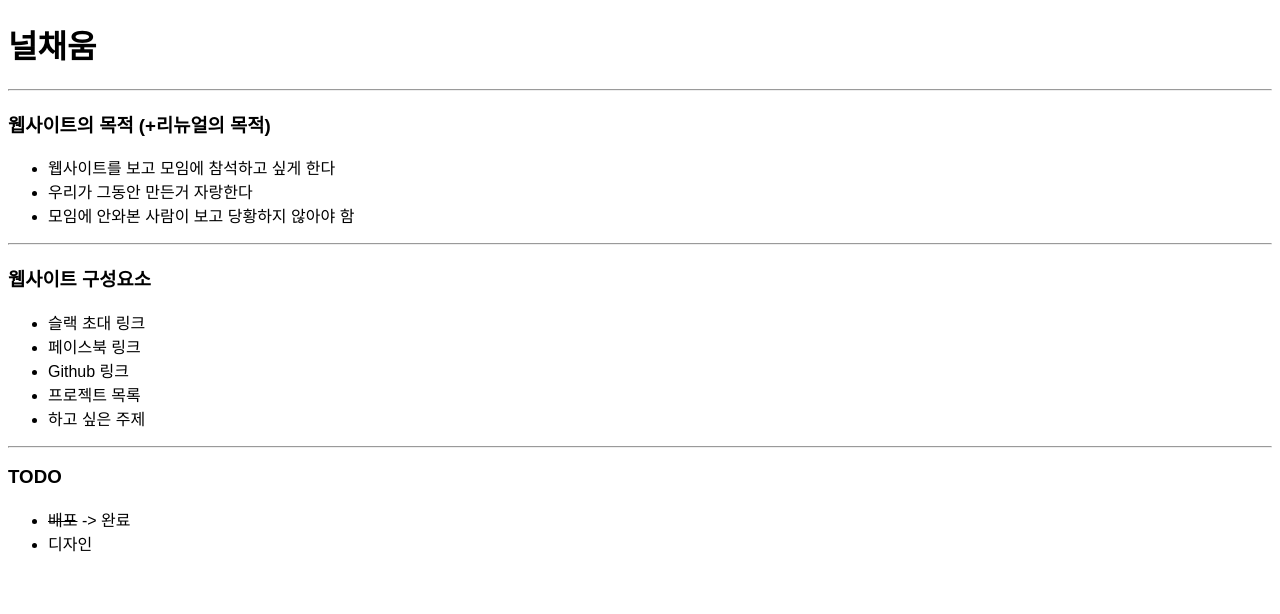
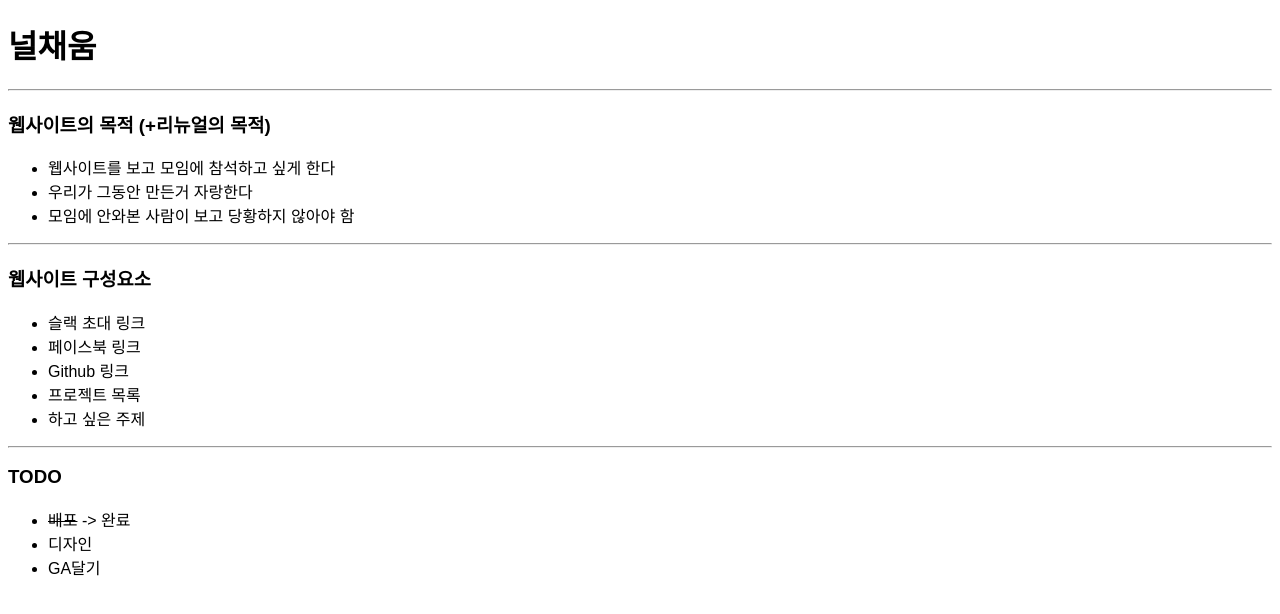
Before and after one commit to NullFull/nullfull.kr, a Gatsby app: page / in a window 1280 px wide. Shown: the top 614 px of the page. Built offline with nearby package versions, Linux system fonts and the light colour scheme.

Commit message:
TODO에 GA달기 추가

```diff
--- a/src/pages/index.js
+++ b/src/pages/index.js
@@ -31,6 +31,7 @@ const Index = () => {
             <ul>
                 <li><strike>배포</strike> -> 완료</li>
                 <li>디자인</li>
+                <li>GA달기</li>
             </ul>
         </div>
     )
```
